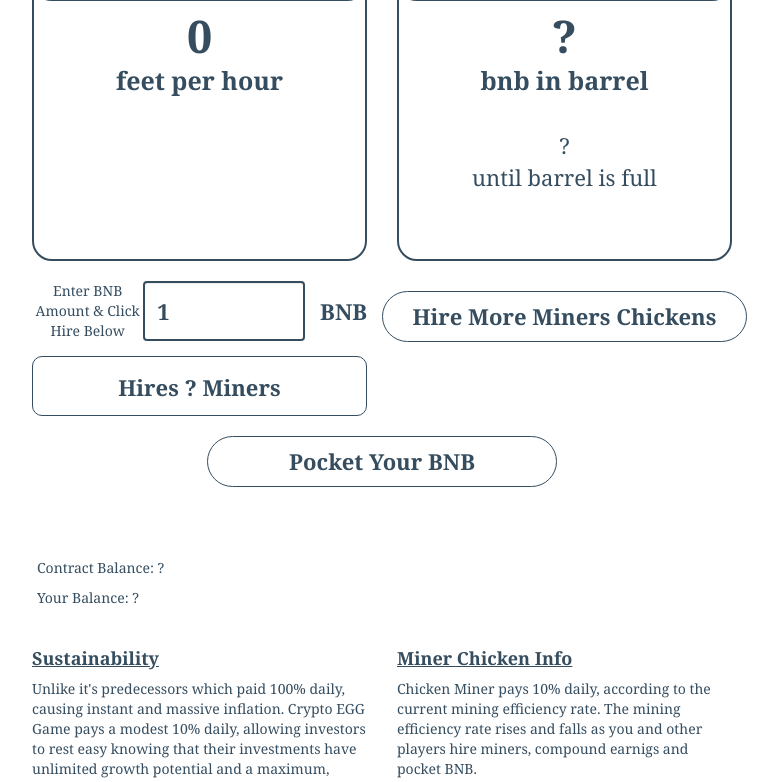
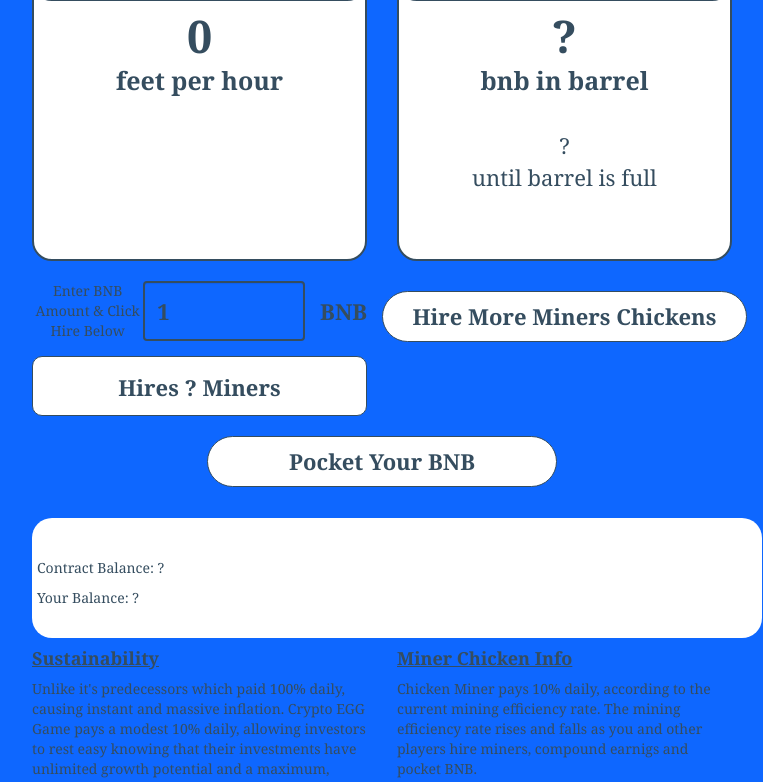
Before and after one commit to MonsterTron/prubgame, a plain HTML site: page index.htm in a window 1280 px wide. Shown: the part 547-1329 px from the top of the page, without its empty margins (258-1021 px from the left). Drawn offline with Linux system fonts and the light colour scheme; a web font is replaced by a local one.

Commit message:
Update custom.css

```diff
--- a/custom.css
+++ b/custom.css
@@ -1,6 +1,6 @@
 body {
     font-family: 'Proxima Nova', Georgia, sans-serif;
-    background-color: #ffffff;
+    background-color: #0e67ff;
     -webkit-font-smoothing: antialiased;
     -moz-osx-font-smoothing: grayscale;
 }
```
